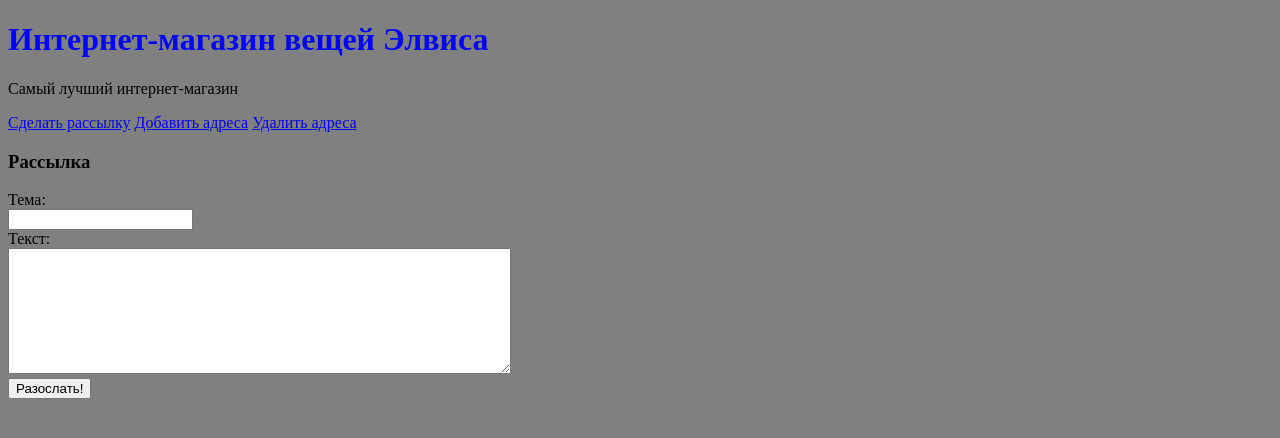
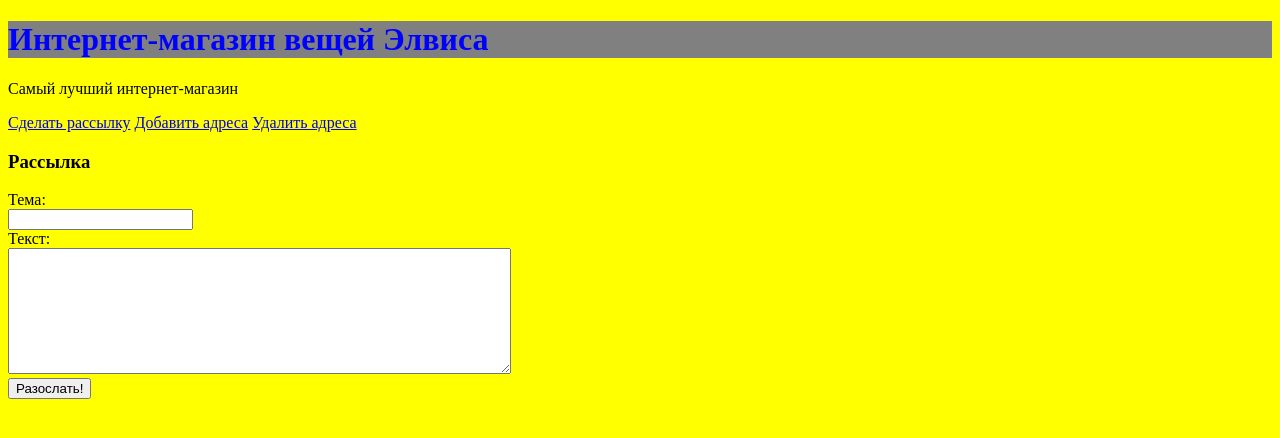
Before and after one commit to zolotukhin1984/elvis, a PHP site: page / in a window 1280 px wide. Shown: the top 438 px of the page. Run offline with PHP 8.4, Linux system fonts and the light colour scheme.

Commit message:
Перекрасили фон в желтый

```diff
--- a/style.css
+++ b/style.css
@@ -1,5 +1,5 @@
 body {
-	background: gray;
+	background: yellow;
 }
 
 h1 {
```
